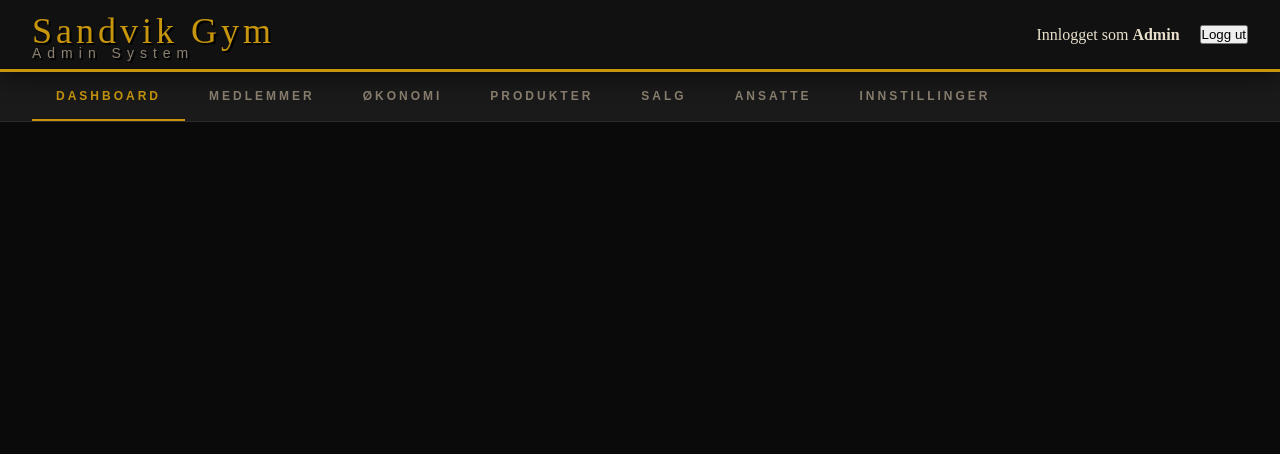
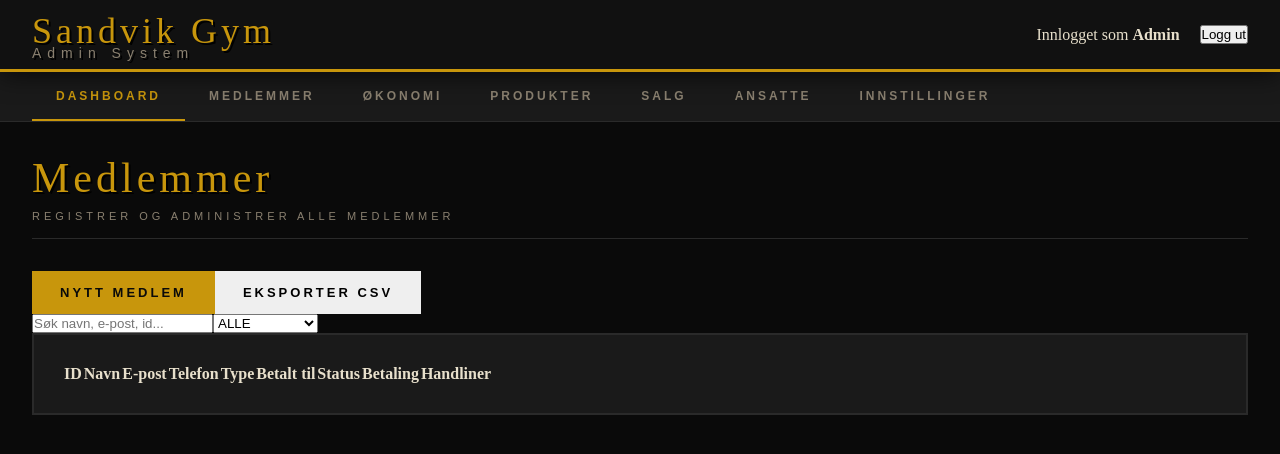
Before and after one commit to nexnic/SandvikaGym, a React (Vite) app: page / in a window 1280 px wide. Shown: the top 454 px of the page. Built offline with nearby package versions, Linux system fonts and the light colour scheme.

Commit message:
Adding member to App.jsx

```diff
--- a/src/App.jsx
+++ b/src/App.jsx
@@ -2,6 +2,7 @@
 import './index.css';
 import Dashboard from './Layout/Dashboard/Dashboard';
 import Header from './Layout/Header/Header';
+import Member from './Layout/Member/Member';
 import Navigator from './Layout/Navigator/Navigator';
 
 function App() {
@@ -11,6 +12,7 @@ function App() {
       <Navigator />
       <div className="content">
         <Dashboard />
+        <Member />
       </div>
     </div>
   );
```
